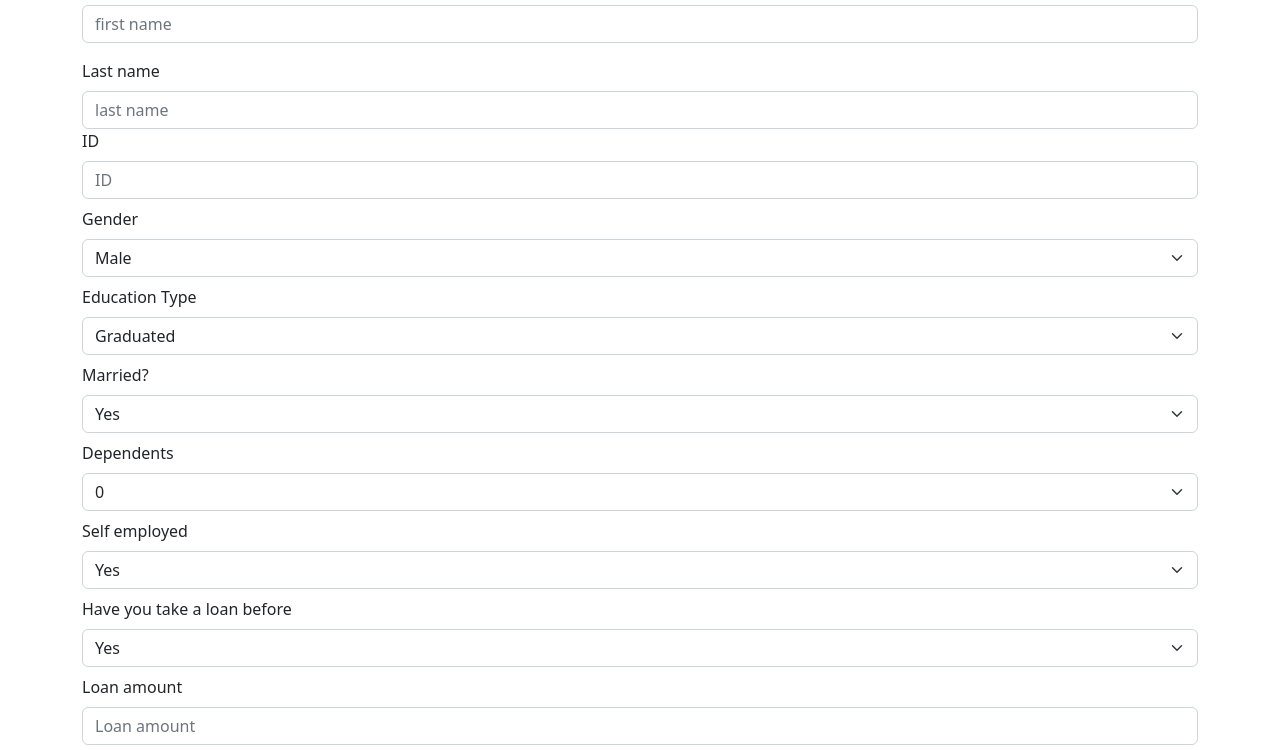
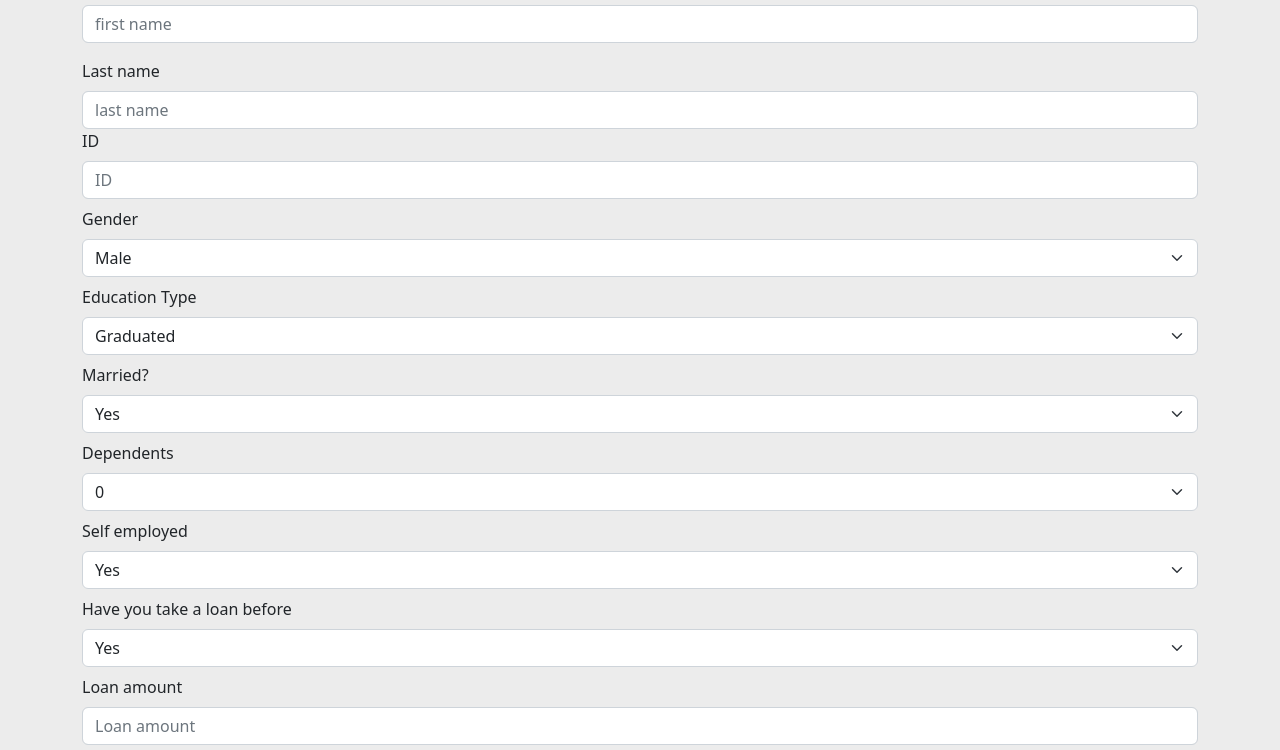
Before and after one commit to a7mdhe4am/BMFIH, a plain HTML site: page Retailloan.html in a window 1280 px wide. Shown: the part 547-1297 px from the top of the page. Drawn offline with nearby package versions, Linux system fonts and the light colour scheme.

Commit message:
bg for body

```diff
--- a/Retailloan.html
+++ b/Retailloan.html
@@ -13,7 +13,13 @@
 </head>
 
 
-<body class="formbody">
+<body>
+    <style>
+        body {
+          background-color: rgb(236, 236, 236);
+        }
+      </style>
+
 
     <!-- navbar -->
     <div class="container">
```
Also changed, not shown: about.html (+6 -1 lines), companyloan.html (+7 -1 lines), creditcard.html (+7 -1 lines), index.html (+6 -0 lines), services.html (+7 -1 lines).
